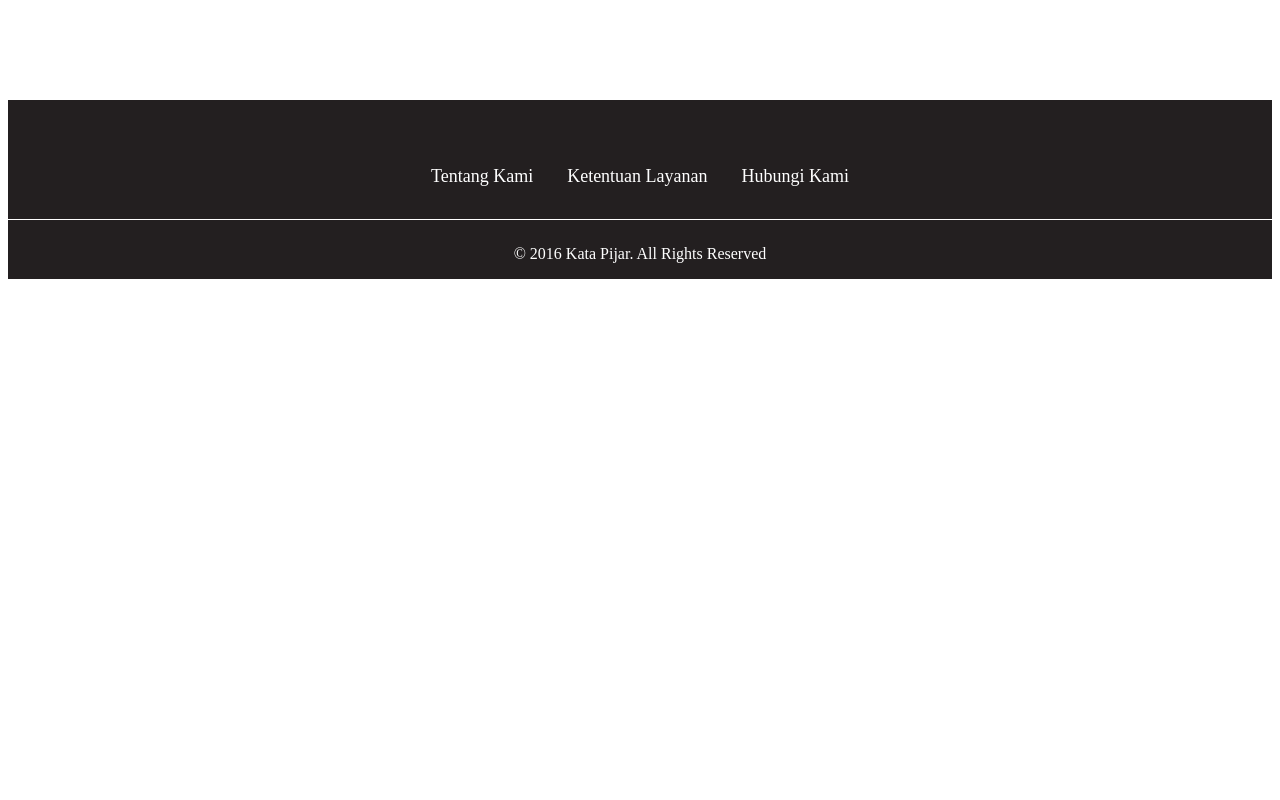
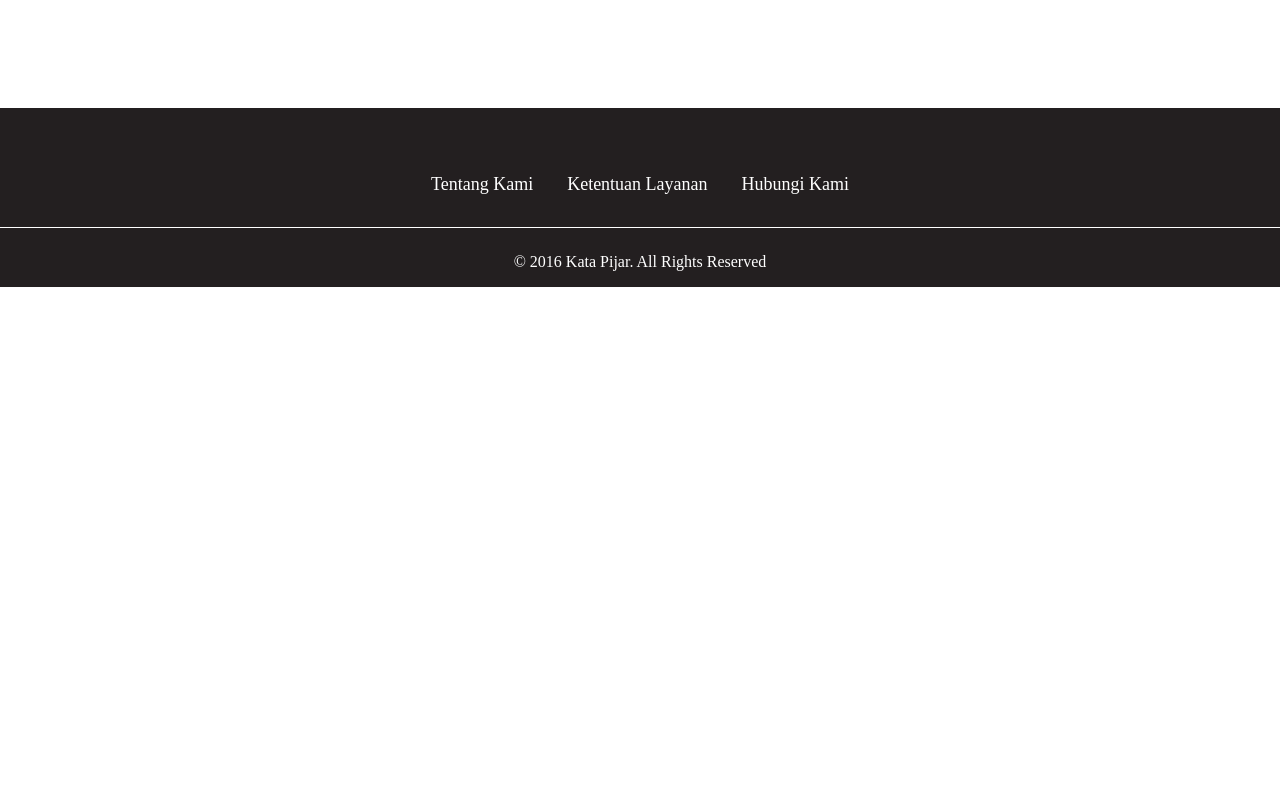
Before and after one commit to prawiraadam/webpro-leskuy, a CodeIgniter app: the page made by application/views/footer.php in a window 1280 px wide. Run offline with CodeIgniter, Linux system fonts and the light colour scheme.

Commit message:
Minor Update
Fixed Footer

```diff
--- a/assets/css/footer_css.css
+++ b/assets/css/footer_css.css
@@ -3,6 +3,17 @@
     background-color: #231F20;
     margin-top: 100px;
     font-family: 'Montserrat';
+}
+
+footer{
+    width: 100%;
+    position: absolute;
+    left: 0;
+    overflow: hidden;
+}
+html{
+    min-height: 100%;
+    position: relative;
 }
 
 #footers .container{
```
